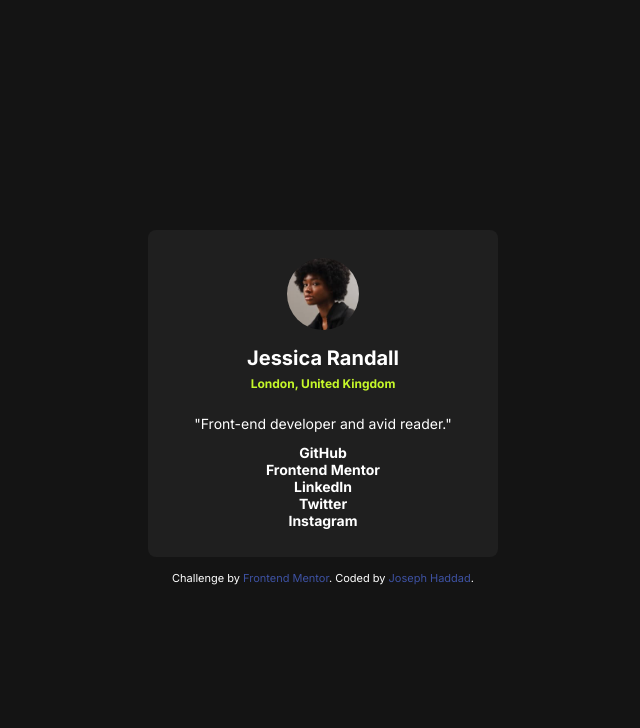
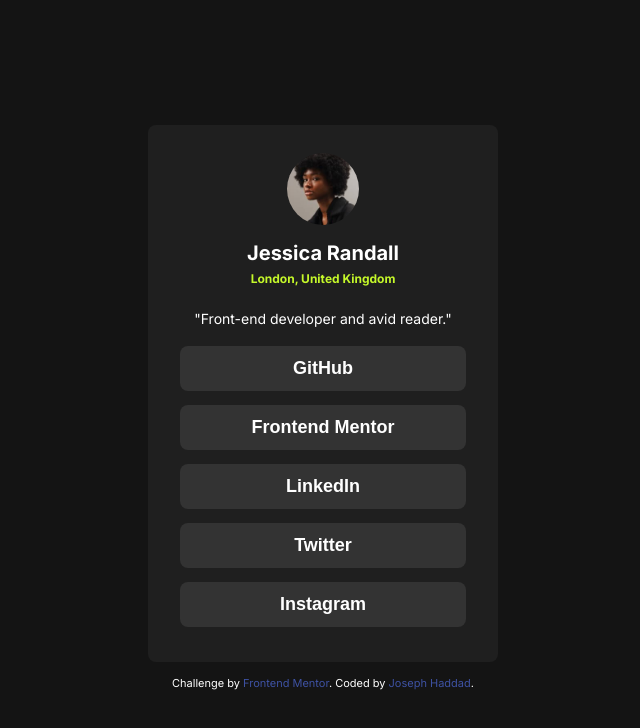
Before and after one commit to joehaddad1000/Social-links-profile-FrontendMentor, a plain HTML site: page index.html in a window 1280 px wide. Shown: the whole page, without its empty margins (317-957 px from the left). Drawn offline with Linux system fonts and the light colour scheme.

Commit message:
Revert "Update index.html"
This reverts commit 8ad0f068728dd3878e98b026f4e91d047e79b952.

```diff
--- a/index.html
+++ b/index.html
@@ -22,11 +22,11 @@
       <p>"Front-end developer and avid reader."</p>
 
       <div class="links">
-        <a href="https://github.com" class="button"><strong>GitHub</strong></a>
-        <a href="https://www.frontendmentor.io" class="button"><strong>Frontend Mentor</strong></a>
-        <a href="https://www.linkedin.com" class="button"><strong>LinkedIn</strong></a>
-        <a href="https://twitter.com" class="button"><strong>Twitter</strong></a>
-        <a href="https://www.instagram.com" class="button"><strong>Instagram</strong></a>
+        <button><a href="https://github.com"><strong>GitHub</strong></a></button>
+        <button><a href="https://www.frontendmentor.io"><strong>Frontend Mentor</strong></a></button>
+        <button><a href="https://www.linkedin.com"><strong>LinkedIn</strong></a></button>
+        <button><a href="https://twitter.com"><strong>Twitter</strong></a></button>
+        <button><a href="https://www.instagram.com"><strong>Instagram</strong></a></button>
       </div>
     </div>
   </main>
```
